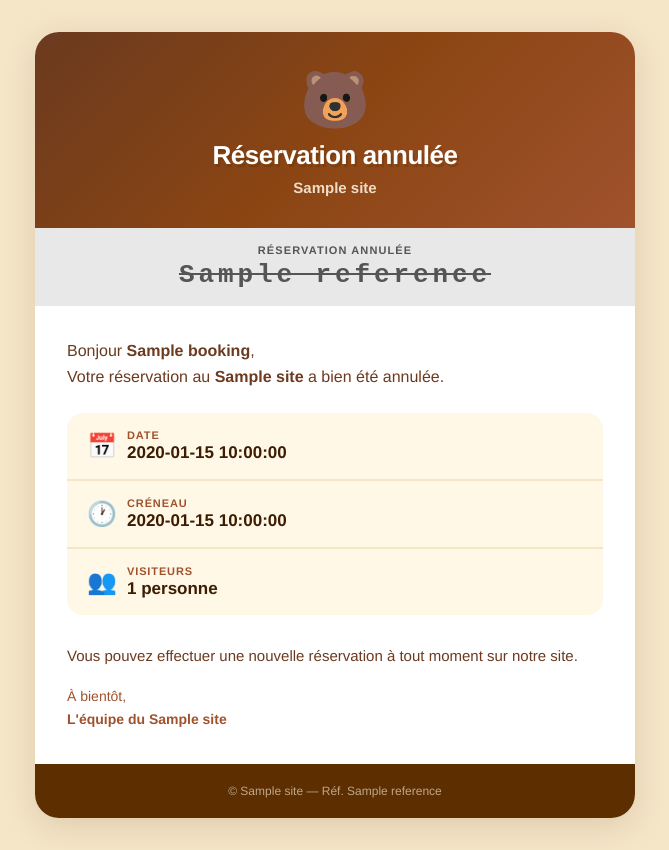
After one commit to littlecrakage/musee-site, a Flask app: template templates/email/cancellation.html in a window 1280 px wide. The commit adds this page. Shown: the whole page, without its empty margins (305-974 px from the left). Run offline with Flask 3, Linux system fonts and the light colour scheme; the template is opened without the code that fills it: most values are stand-ins (such as "Sample title", 1, 10 or a date in 2020).

Commit message:
Auto-confirm bookings and add cancellation flow
- Bookings are now immediately confirmed on creation (no pending/accept step)
- Admin can cancel a booking with a single click; triggers cancellation email to visitor
- Visitors can self-cancel via /booking/cancel/<reference> (linked from success page and confirmation email)
- New cancellation email template matching the site style
- Admin dashboard simplified: removed confirm button, filter tabs now Active/Cancelled

Co-Authored-By: Claude Sonnet 4.6 <noreply@anthropic.com>

```diff
--- a/app.py
+++ b/app.py
@@ -178,6 +178,29 @@ def send_confirmation_email(booking, qr_b64: str):
         app.logger.warning(f"Email not sent: {e}")
 
 
+def send_cancellation_email(booking):
+    """Send a cancellation notification email to the visitor."""
+    host = os.getenv("SMTP_HOST")
+    if not host:
+        return
+    try:
+        content = load_content()
+        html = render_template("email/cancellation.html", c=content, booking=booking)
+
+        msg = MIMEMultipart("alternative")
+        msg["Subject"] = f"Annulation de votre visite – {content['site']['title']}"
+        msg["From"]    = os.getenv("SMTP_FROM", os.getenv("SMTP_USER", ""))
+        msg["To"]      = booking["email"]
+        msg.attach(MIMEText(html, "html", "utf-8"))
+
+        with smtplib.SMTP(host, int(os.getenv("SMTP_PORT", 587))) as s:
+            s.starttls()
+            s.login(os.getenv("SMTP_USER", ""), os.getenv("SMTP_PASS", ""))
+            s.send_message(msg)
+    except Exception as e:
+        app.logger.warning(f"Cancellation email not sent: {e}")
+
+
 # ── Public routes ─────────────────────────────────────────────────────────────
 
 @app.route("/")
@@ -261,9 +284,9 @@ def booking():
 
         conn.execute(
             "INSERT INTO bookings "
-            "(reference,name,email,phone,visit_date,time_slot,num_people,message) "
-            "VALUES (?,?,?,?,?,?,?,?)",
-            (reference, name, email, phone, visit_date, time_slot, num_people, message)
+            "(reference,name,email,phone,visit_date,time_slot,num_people,message,status) "
+            "VALUES (?,?,?,?,?,?,?,?,?)",
+            (reference, name, email, phone, visit_date, time_slot, num_people, message, "confirmed")
         )
 
     # Build QR code encoding the reference
@@ -373,15 +396,43 @@ def admin_save():
     return redirect(url_for("admin_dashboard"))
 
 
+# ── Visitor cancellation ──────────────────────────────────────────────────────
+
+@app.route("/booking/cancel/<reference>", methods=["GET", "POST"])
+def booking_cancel(reference):
+    with get_db() as conn:
+        booking = conn.execute(
+            "SELECT * FROM bookings WHERE reference=?", (reference,)
+        ).fetchone()
+
+    content = load_content()
+    if not booking:
+        return render_template("cancel.html", c=content, booking=None)
+
+    booking = dict(booking)
+
+    if booking["status"] == "cancelled":
+        return render_template("cancel.html", c=content, booking=booking, done=True, already=True)
+
+    if request.method == "POST":
+        with get_db() as conn:
+            conn.execute("UPDATE bookings SET status='cancelled' WHERE reference=?", (reference,))
+        send_cancellation_email(booking)
+        return render_template("cancel.html", c=content, booking=booking, done=True, already=False)
+
+    return render_template("cancel.html", c=content, booking=booking, done=False)
+
+
 # ── Admin bookings ────────────────────────────────────────────────────────────
 
-@app.route("/admin/bookings/<int:booking_id>/status", methods=["POST"])
+@app.route("/admin/bookings/<int:booking_id>/cancel", methods=["POST"])
 @login_required
-def admin_booking_status(booking_id):
-    new_status = request.form.get("status")
-    if new_status in ("pending", "confirmed", "cancelled"):
-        with get_db() as conn:
-            conn.execute("UPDATE bookings SET status=? WHERE id=?", (new_status, booking_id))
+def admin_booking_cancel(booking_id):
+    with get_db() as conn:
+        booking = conn.execute("SELECT * FROM bookings WHERE id=?", (booking_id,)).fetchone()
+        if booking and booking["status"] != "cancelled":
+            conn.execute("UPDATE bookings SET status='cancelled' WHERE id=?", (booking_id,))
+            send_cancellation_email(dict(booking))
     return redirect(url_for("admin_dashboard") + "#section-bookings")
 
 
--- a/templates/booking_success.html
+++ b/templates/booking_success.html
@@ -62,6 +62,11 @@
       <a href="{{ url_for('index') }}" class="btn btn-primary btn-large">
         ← Retour à l'accueil
       </a>
+
+      <p class="success-cancel-note">
+        Vous souhaitez annuler ?
+        <a href="{{ url_for('booking_cancel', reference=reference) }}">Annuler ma réservation</a>
+      </p>
     </div>
   </div>
 </section>
--- /dev/null
+++ b/templates/email/cancellation.html
@@ -0,0 +1,130 @@
+<!DOCTYPE html>
+<html lang="fr">
+<head>
+  <meta charset="UTF-8"/>
+  <meta name="viewport" content="width=device-width, initial-scale=1.0"/>
+  <title>Annulation de visite</title>
+</head>
+<body style="margin:0;padding:0;background:#F5E6C8;font-family:'Helvetica Neue',Arial,sans-serif;">
+
+<table width="100%" cellpadding="0" cellspacing="0" style="background:#F5E6C8;padding:32px 16px;">
+<tr><td align="center">
+
+  <table width="600" cellpadding="0" cellspacing="0"
+         style="max-width:600px;width:100%;background:#fff;border-radius:24px;
+                overflow:hidden;box-shadow:0 8px 32px rgba(92,46,0,0.15);">
+
+    <!-- HEADER -->
+    <tr>
+      <td style="background:linear-gradient(135deg,#6B3A1F 0%,#8B4513 50%,#A0522D 100%);
+                 padding:40px 32px 32px;text-align:center;">
+        <div style="font-size:56px;line-height:1;margin-bottom:12px;">🐻</div>
+        <h1 style="margin:0;font-size:26px;font-weight:900;color:#fff;
+                   letter-spacing:-0.5px;text-shadow:2px 3px 0 rgba(92,46,0,0.3);">
+          Réservation annulée
+        </h1>
+        <p style="margin:8px 0 0;font-size:15px;color:rgba(255,248,231,0.85);font-weight:600;">
+          {{ c.site.title }}
+        </p>
+      </td>
+    </tr>
+
+    <!-- REFERENCE BADGE -->
+    <tr>
+      <td style="background:#e8e8e8;padding:16px 32px;text-align:center;">
+        <p style="margin:0;font-size:11px;font-weight:800;color:#555;
+                  text-transform:uppercase;letter-spacing:0.1em;">
+          Réservation annulée
+        </p>
+        <p style="margin:4px 0 0;font-size:26px;font-weight:900;color:#555;
+                  font-family:'Courier New',monospace;letter-spacing:0.15em;
+                  text-decoration:line-through;">
+          {{ booking.reference }}
+        </p>
+      </td>
+    </tr>
+
+    <!-- BODY -->
+    <tr>
+      <td style="padding:32px;">
+
+        <p style="margin:0 0 24px;font-size:16px;color:#6B3A1F;line-height:1.6;">
+          Bonjour <strong>{{ booking.name }}</strong>,<br>
+          Votre réservation au <strong>{{ c.site.title }}</strong> a bien été annulée.
+        </p>
+
+        <!-- Details -->
+        <table width="100%" cellpadding="0" cellspacing="0"
+               style="background:#FFF8E7;border-radius:16px;overflow:hidden;margin-bottom:28px;">
+          <tr>
+            <td style="padding:16px 20px;border-bottom:2px solid #F5E6C8;">
+              <table width="100%" cellpadding="0" cellspacing="0"><tr>
+                <td style="font-size:24px;width:40px;">📅</td>
+                <td>
+                  <p style="margin:0;font-size:11px;font-weight:800;color:#A0522D;
+                             text-transform:uppercase;letter-spacing:0.08em;">Date</p>
+                  <p style="margin:2px 0 0;font-size:17px;font-weight:700;color:#3D1C02;">
+                    {{ booking.visit_date }}
+                  </p>
+                </td>
+              </tr></table>
+            </td>
+          </tr>
+          <tr>
+            <td style="padding:16px 20px;border-bottom:2px solid #F5E6C8;">
+              <table width="100%" cellpadding="0" cellspacing="0"><tr>
+                <td style="font-size:24px;width:40px;">🕐</td>
+                <td>
+                  <p style="margin:0;font-size:11px;font-weight:800;color:#A0522D;
+                             text-transform:uppercase;letter-spacing:0.08em;">Créneau</p>
+                  <p style="margin:2px 0 0;font-size:17px;font-weight:700;color:#3D1C02;">
+                    {{ booking.time_slot }}
+                  </p>
+                </td>
+              </tr></table>
+            </td>
+          </tr>
+          <tr>
+            <td style="padding:16px 20px;">
+              <table width="100%" cellpadding="0" cellspacing="0"><tr>
+                <td style="font-size:24px;width:40px;">👥</td>
+                <td>
+                  <p style="margin:0;font-size:11px;font-weight:800;color:#A0522D;
+                             text-transform:uppercase;letter-spacing:0.08em;">Visiteurs</p>
+                  <p style="margin:2px 0 0;font-size:17px;font-weight:700;color:#3D1C02;">
+                    {{ booking.num_people }} personne{% if booking.num_people > 1 %}s{% endif %}
+                  </p>
+                </td>
+              </tr></table>
+            </td>
+          </tr>
+        </table>
+
+        <p style="margin:0 0 16px;font-size:15px;color:#6B3A1F;line-height:1.7;">
+          Vous pouvez effectuer une nouvelle réservation à tout moment sur notre site.
+        </p>
+
+        <p style="margin:0;font-size:14px;color:#A0522D;line-height:1.7;">
+          À bientôt,<br>
+          <strong>L'équipe du {{ c.site.title }}</strong>
+        </p>
+
+      </td>
+    </tr>
+
+    <!-- FOOTER -->
+    <tr>
+      <td style="background:#5C2E00;padding:20px 32px;text-align:center;">
+        <p style="margin:0;font-size:12px;color:rgba(255,248,231,0.6);">
+          © {{ c.site.title }} — Réf. {{ booking.reference }}
+        </p>
+      </td>
+    </tr>
+
+  </table>
+
+</td></tr>
+</table>
+
+</body>
+</html>
```
Also changed, not shown: static/css/style.css (+9 -0 lines), templates/admin/dashboard.html (+9 -14 lines), templates/cancel.html (added, +98 -0 lines).
